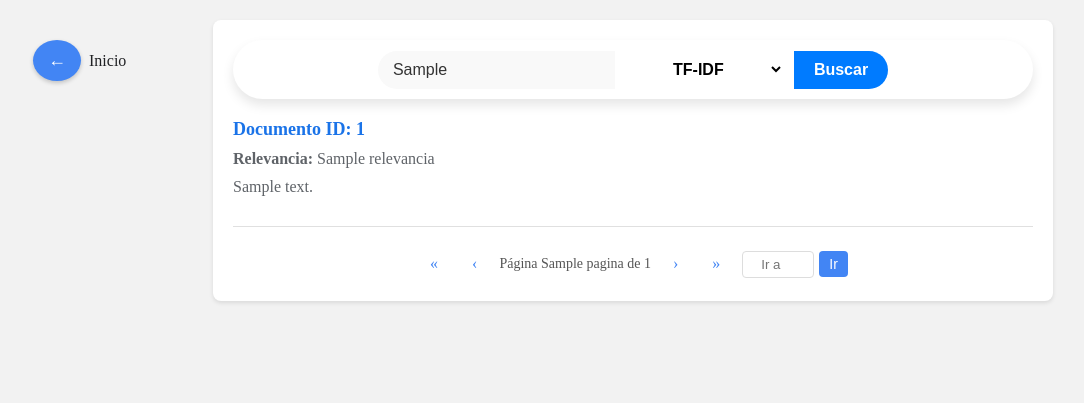
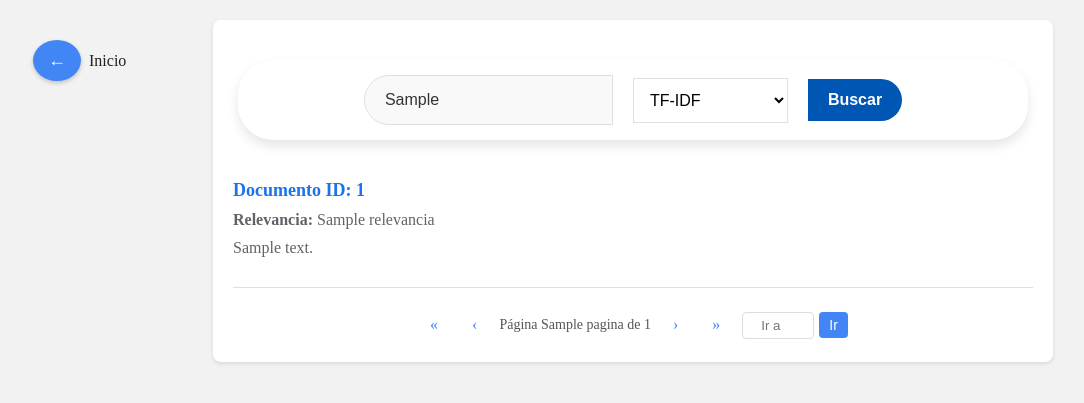
Before and after one commit to azambrano43/ri_proyecto_1b, a Flask app: template templates/resultados.html in a window 1280 px wide. Shown: the top 403 px of the page, without its empty margins (7-1091 px from the left). Run offline with Flask 3, Linux system fonts and the light colour scheme; the template is opened without the code that fills it: most values are stand-ins (such as "Sample title", 1, 10 or a date in 2020); parts of the project's set-up code (start-up, migrations or seed data) failed here and were passed over.

Commit message:
Updated styles for search box, input field, button, and dropdown menu

```diff
--- a/static/resultados.css
+++ b/static/resultados.css
@@ -137,62 +137,62 @@
 /* Barra de búsqueda */
 .search-box {
     display: flex;
-    justify-content: center;
-    align-items: center;
+    align-items: center; /* Centra verticalmente los elementos */
+    justify-content: center; /* Centra horizontalmente */
     background-color: #ffffff;
-    border-radius: 35px;
-    box-shadow: 0 6px 12px rgba(0, 0, 0, 0.1);
-    width: 950px; /* Aumentado para pantallas grandes */
-    max-width: 95%; /* Ajuste para pantallas pequeñas */
-    padding: 10px 20px; /* Espaciado interno */
-    margin: 0 auto; /* Centrado horizontal */
+    border-radius: 35px; /* Bordes redondeados */
+    box-shadow: 0 6px 12px rgba(0, 0, 0, 0.1); /* Sombra suave */
+    width: 1000px; /* Ancho consistente */
+    max-width: 95%; /* Adaptable a pantallas pequeñas */
+    padding: 15px; /* Espaciado interno */
+    margin: 20px auto; /* Centrado en la página */
   }
 
-/* Botón de búsqueda */
-.search-box button {
-    flex: 0 0 auto; /* Fija el tamaño del botón */
-    border: none;
-    padding: 10px 20px;
-    background-color: #007bff;
-    color: #fff;
-    font-weight: bold;
+  /* Campo de texto */
+  .search-box input[type="text"] {
+    flex: 3; /* Ocupa más espacio en relación a los demás */
+    padding: 15px 20px; /* Espaciado interno */
+    border: 1px solid #e0e0e0;
+    border-radius: 35px 0 0 35px; /* Bordes redondeados solo en la izquierda */
     font-size: 16px;
-    border-radius: 0 25px 25px 0; /* Ajuste específico para el borde derecho */
-    cursor: pointer;
-    transition: background-color 0.3s ease;
-}
-
-/* Ajuste adicional para evitar inconsistencias */
-.search-box button:hover {
-    background-color: #0056b3;
-}
-
-/* Input */
-.search-box input[type="text"] {
-    flex: 1; /* Ajusta el ancho proporcional */
-    border: none;
-    padding: 10px 15px;
-    font-size: 16px;
-    border-radius: 25px 0 0 25px; /* Borde izquierdo redondeado */
     background-color: #f9f9f9;
     color: #333;
-    margin: 0; /* Asegura que no haya separación extra */
-}
+    outline: none;
+    transition: all 0.3s ease; /* Transición para foco */
+  }
 
-/* Previene bordes o separaciones visibles */
-.search-box input[type="text"]:focus {
-    outline: none;
-}
+  .search-box input[type="text"]:focus {
+    border-color: #0056b3;
+    background-color: #ffffff;
+  }
 
-/* Menú desplegable */
-.method-selection select {
+  /* Menú desplegable */
+  .method-selection select {
+    flex: 1;
+    padding: 12px;
+    font-size: 16px;
+    border: 1px solid #e0e0e0;
+    border-radius: 0; /* Sin bordes adicionales */
+    background-color: #ffffff;
+    cursor: pointer;
+    margin: 0 10px; /* Espaciado entre elementos */
+  }
+
+  /* Botón */
+  .search-box button {
+    flex: 1;
+    padding: 12px 20px;
+    background-color: #0056b3;
+    color: #ffffff;
+    font-size: 16px;
+    font-weight: bold;
     border: none;
-    outline: none;
-    padding: 10px;
-    font-size: 16px;
-    color: black;
-    background-color: transparent;
-    font-weight: bold;
-    text-align: center;
-    border-radius: 0; /* Sin redondeo adicional */
-}
+    border-radius: 0 35px 35px 0; /* Bordes redondeados solo en la derecha */
+    cursor: pointer;
+    transition: background-color 0.3s ease, transform 0.2s ease; /* Transición suave */
+  }
+
+  .search-box button:hover {
+    background-color: #004494;
+    transform: scale(1.05);
+  }
```
